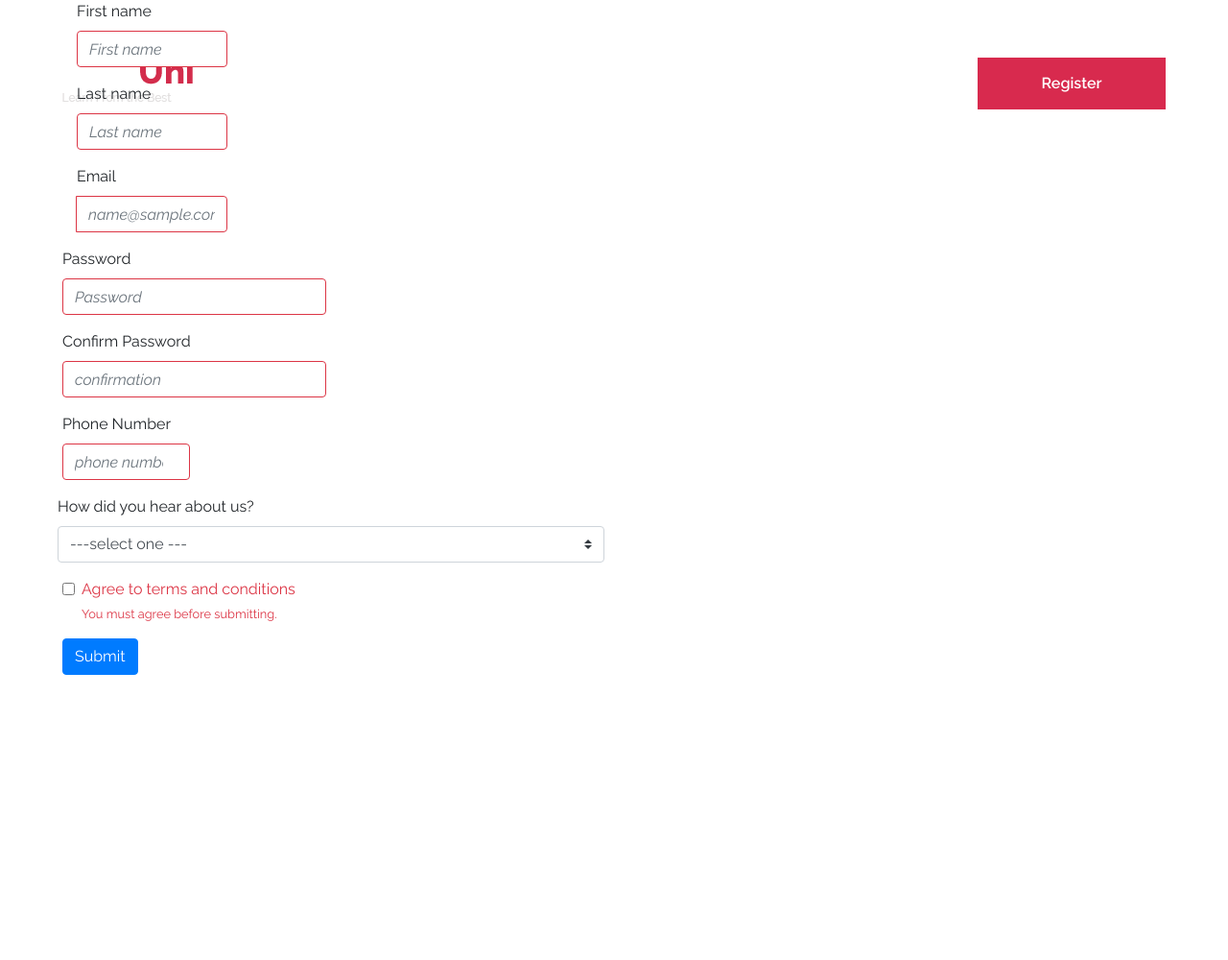
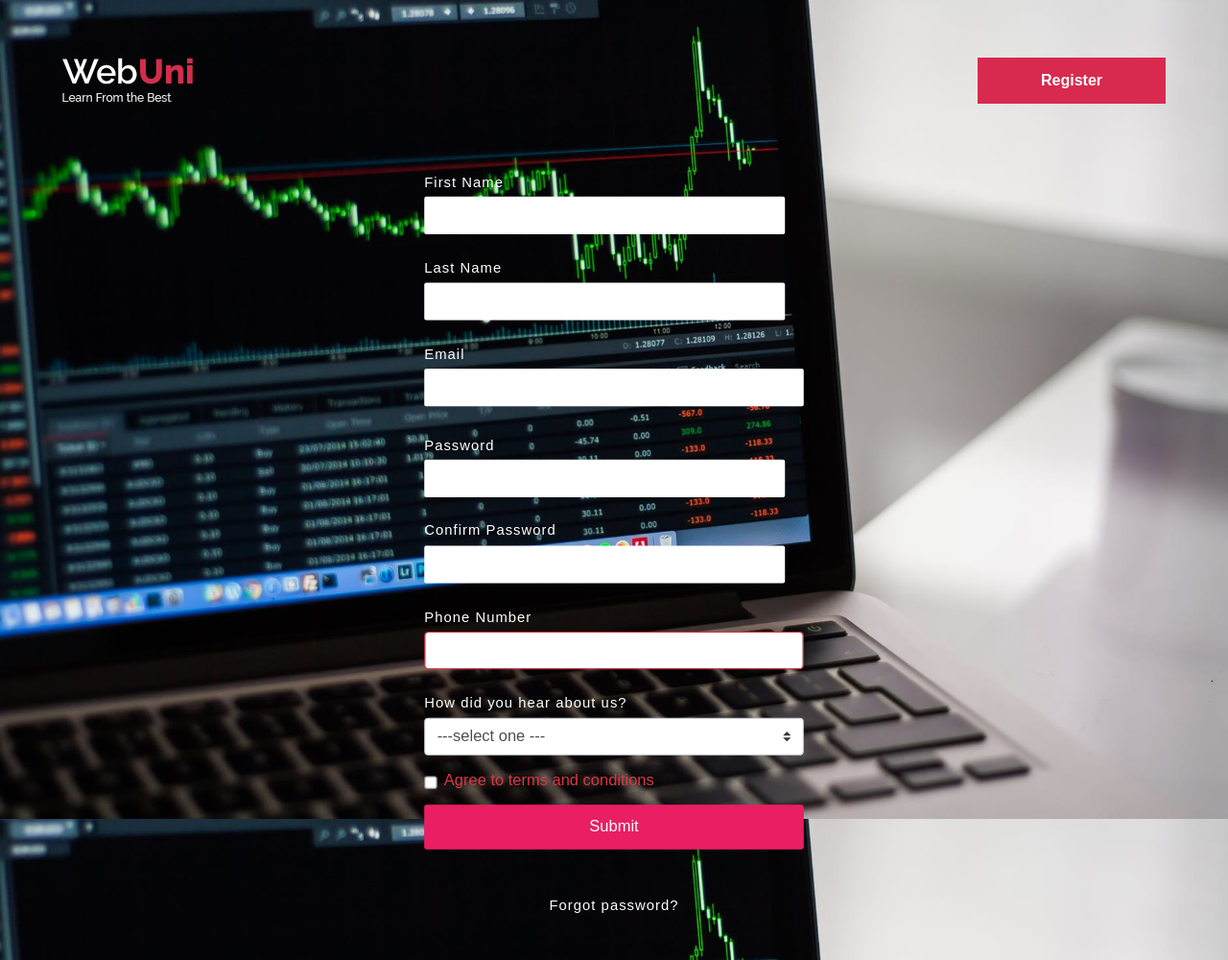
Before and after one commit to ikechuku/decatuts, a Flask app: page /register in a window 1280 px wide. Shown: the whole page at 96% size. Before the commit the page ends 703 px from the top, so only its background shows below. Run offline with Flask 2, Linux system fonts and the light colour scheme; some libraries are stand-ins or nearby versions.

Commit message:
ft(UI): User can register Create a register view where user can sign up

```diff
--- a/templates/register.html
+++ b/templates/register.html
@@ -5,60 +5,72 @@
 {% endblock %}
 
 {% block main %}
+<link rel="stylesheet" href="static/css/login.css" />
+
+	<br>
+	<br>
+	<br>
+	<!-- <br> -->
 	<div style="display: none" id="alert" class="alert alert-danger alert-dismissible fade show" role="alert">
-        User already Exists
+			Invalid login details
 			<button type="button" class="close" data-dismiss="alert" aria-label="Close">
 			<span aria-hidden="true">&times;</span>
 			</button>
 		</div>
-    <div class="container">
-        <div class="row">
-            <div class="col-md-6 left">
+
+	<div class="main-agileinfo slider ">
+		<div class="items-group">
+			<div class="item agileits-w3layouts">
+				<div class="block text main-agileits">
+					<span class="circleLight"></span>
+					<!-- login form -->
+					<div class="login-form loginw3-agile">
+						<div class="agile-row">
+							<div class="login-agileits-top">
 								<form id="register" action="/register" method="POST">
-                    <div class="form">
-                      <div class="col-md-4 mb-3 d-block">
-                        <label for="validationServer01">First name</label>
-                        <input type="text" class="form-control is-invalid" id="firstname" placeholder="First name" name="firstname" required>
+
+
+											<p>First Name</p>
+
+											<input type="text" class="form-control is-invalid" id="firstname"
+												placeholder="" name="firstname" >
+
+											<p>Last Name</p>
+
+											<input type="text" class="form-control is-invalid" id="firstname"
+												placeholder="" name="lastname" >
 											<div class="valid-feedback">
 												Looks good!
 											</div>
-                      </div>
-                      <div class="col-md-4 mb-3 d-block">
-                        <label for="validationServer02">Last name</label>
-                        <input type="text" class="form-control is-invalid" id="lastname" placeholder="Last name"  required name="lastname">
 
-                      </div>
-                      <div class="col-md-4 mb-3 d-block">
-                        <label for="validationServerUsername">Email</label>
+
+
+											<p for="validationServerUsername">Email</p>
 											<div class="input-group">
-                          <div class="input-group-prepend">
 
-                          </div>
-                          <input type="email" class="form-control is-invalid" id="email" placeholder="name@sample.com" aria-describedby="inputGroupPrepend3" name="email" required>
+												<input type="email" class="form-control is-invalid" id="email"
+													placeholder="" aria-describedby="inputGroupPrepend3"
+													name="email" >
 
 										</div>
 									</div>
-                    </div>
-                    <div class="form-row d-block">
-                      <div class="col-md-6 mb-3">
-                        <label for="validationServer03">Password</label>
-                        <input type="password" min=11 class="form-control is-invalid" id="password" placeholder="Password" name="password" required>
+											<p for="validationServer03">Password</p>
+											<input type="password" min=11 class="pasword is-invalid" id="password"
+												placeholder="" name="password" >
 
-                      </div>
-                      <div class="col-md-6 mb-3">
-                        <label for="validationServer03">Confirm Password</label>
-                        <input type="password" min=11 class="form-control is-invalid" id="confirmation" placeholder="confirmation" name= "confirmation" required>
+											<p for="validationServer03">Confirm Password</p>
+											<input type="password" min=11 class="form-control is-invalid"
+												id="confirmation" placeholder="" name="confirmation"
+												>
 
-                      </div>
-                      <div class="col-md-3 mb-3 d-block">
-                        <label for="validationServer04">Phone Number</label>
-                        <input type="number" min="11" class="form-control is-invalid" id="phone" placeholder="phone number" name="phone" required>
+											<p for="validationServer04">Phone Number</p>
+											<input type="number" min="11" class="form-control is-invalid" id="phone"
+												placeholder="" name="phone" >
 
-                      </div>
 
 										<div class="form-group">
-                            <label for="validationServer03">How did you hear about us?</label>
-                        <select class="custom-select" name="selected" required>
+											<p for="validationServer03">How did you hear about us?</p>
+											<select class="custom-select" name="selected" id="selected" >
 												<option value="" selected disabled> ---select one ---</option>
 												<option value="Facebook">Facebook</option>
 												<option value="Twitter">Twitter</option>
@@ -73,11 +85,12 @@
 									</div>
 									<div class="form-group text-left">
 										<div class="form-check">
-                        <input class="form-check-input is-invalid" type="checkbox" value="" id="checked" required>
+											<input class="form-check-input is-invalid" type="checkbox" value=""
+												id="checked" >
 											<label class="form-check-label" for="invalidCheck3">
 												Agree to terms and conditions
 											</label>
-                        <div class="invalid-feedback">
+											<div hidden class="invalid-feedback">
 												You must agree before submitting.
 											</div>
 										</div>
@@ -85,37 +98,57 @@
 									<input class="btn btn-primary d-block" type="submit" value="Submit">
 								</form>
 							</div>
-            <div class="col-md-6 right"></div>
-
+							<div class="login-agileits-bottom wthree">
+								<h6><a href="#">Forgot password?</a></h6>
+							</div>
+						</div>
+					</div>
+				</div>
+				<div class="w3lsfooteragileits">
 
 				</div>
+			</div>
+		</div>
+	</div>
 
+	</div>
+	<script src="static/js/jquery-3.2.1.min.js"></script>
 
 	<script>
 		$("#register").submit(function (e) {
 			e.preventDefault();
 
 
-            let email= $("#email").val()
-            let password= $("#password").val()
-            let confirmation= $("#confirmation").val()
+			let email = $("#email").val()
+			let password = $("#password").val()
+			let confirmation = $("#confirmation").val()
+			let firstname = $("#firstname").val()
+			let lastname = $("#lastname").val()
+			let phone = $("#phone").val()
+			let selected = $("#selected").val()
+
+			if (email == "" || password=="" || confirmation =="" || firstname=="" || lastname=="" || phone=="" || selected =="" ){
+				alert("Fill in all required fields")
+						let x = document.getElementById("alert");
+						x.style.display = "block";
+			}
 
 
 			// console.log(selected)
 
-        if(password !== confirmation){
+			if (password !== confirmation) {
 				alert("Passwords do not match");
 			}
 			else {
 				$.get("/check?email=" + email, function (data) {
-            if(data == false){
-                alert("FAIL")
+					if (data == false) {
+						alert("User already Exists")
 						let x = document.getElementById("alert");
 						x.style.display = "block";
 
 					}
 
-            else if(data== true){
+					else if (data == true) {
 						alert("Successful");
 						document.getElementById("register").submit();
 					}
@@ -124,5 +157,4 @@
 
 		});
 	</script>
-
 {% endblock %}
```
Lines whose indentation alone changed are shown as unchanged.
